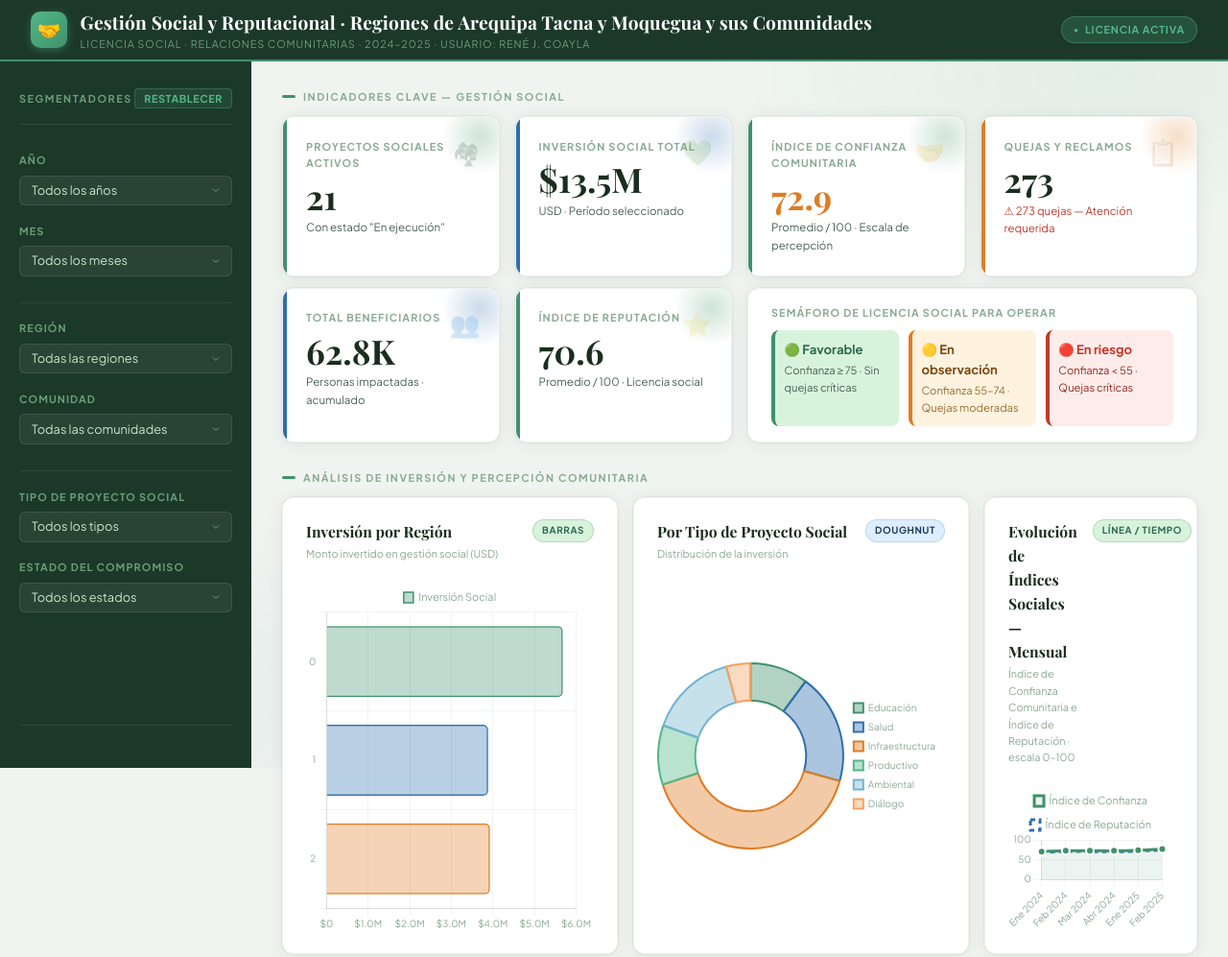
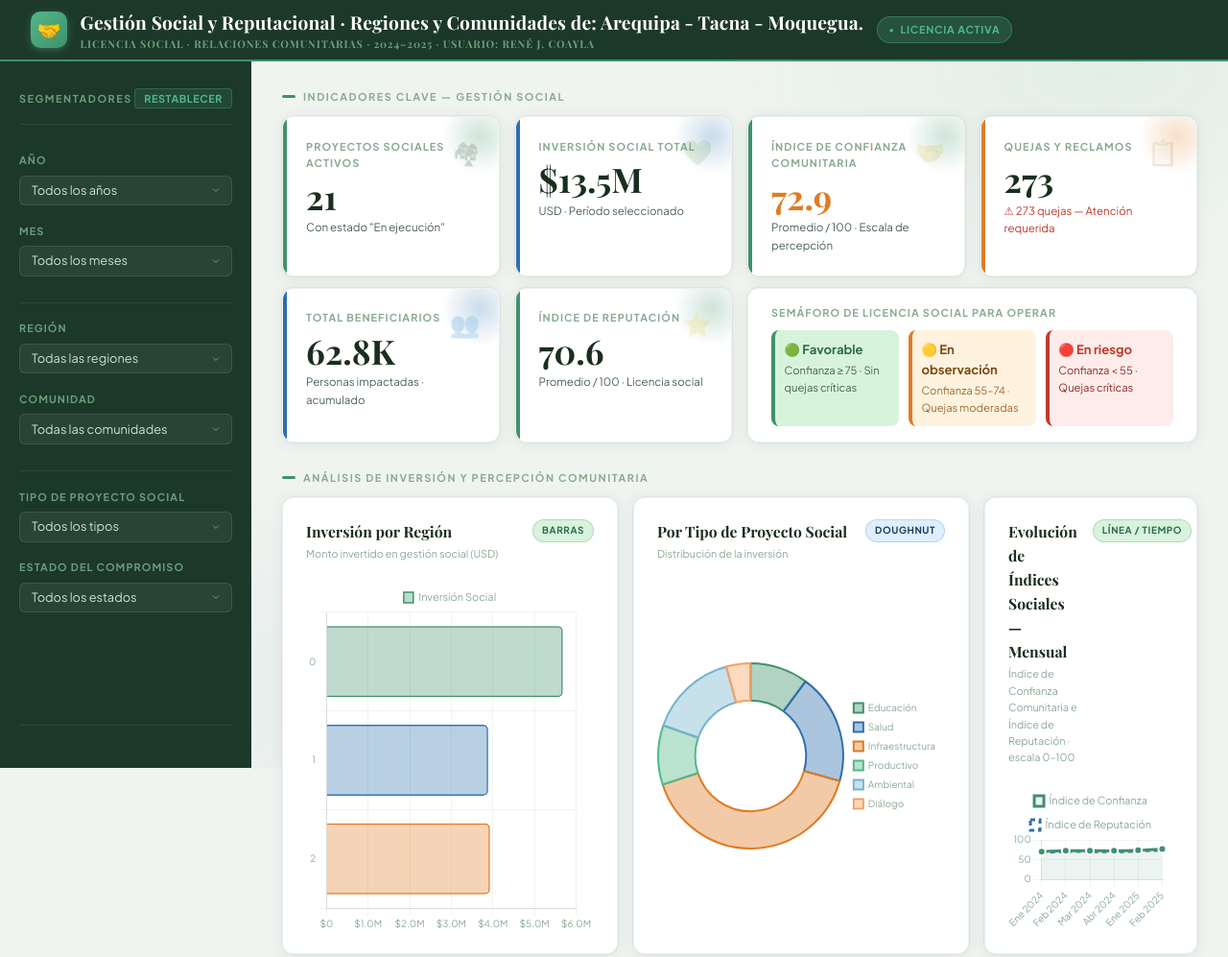
Before and after one commit to rjcoayla/Gesti-n_Social_v1, a plain HTML site: page index.html in a window 1280 px wide. Shown: the top 997 px of the page at 96% size. Drawn offline with nearby package versions, Linux system fonts and the light colour scheme.

Commit message:
Add files via upload

```diff
--- a/index.html
+++ b/index.html
@@ -25,7 +25,7 @@
     <div class="topbar-brand">
       <div class="topbar-icon">🤝</div>
       <div>
-        <div class="topbar-title">Gestión Social y Reputacional · Regiones de Arequipa Tacna y Moquegua y sus Comunidades</div>
+        <div class="topbar-title">Gestión Social y Reputacional · Regiones y Comunidades de: Arequipa - Tacna - Moquegua.
         <div class="topbar-subtitle">Licencia Social · Relaciones Comunitarias · 2024–2025 · Usuario: René J. Coayla</div>
       </div>
     </div>
```
